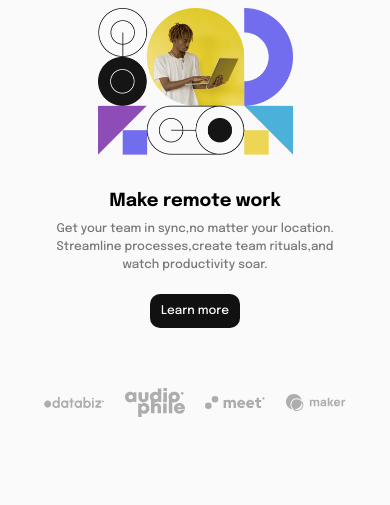
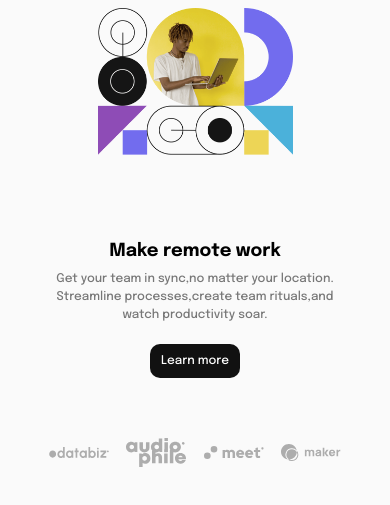
Before and after one commit to DevTinel/dropdown-menu, a plain HTML site: page index.html in a window 390 px wide. Shown: the part 83-588 px from the top of the page. Drawn offline with Linux system fonts and the light colour scheme.

Commit message:
responsive

```diff
--- a/index.css
+++ b/index.css
@@ -197,7 +197,7 @@ p {
     text-align: center;
     margin: auto;
     font-size: 12px;
-    width: 45ch;
+    width: 300px;
   }
   .imgDesktop {
     display: none;
@@ -207,7 +207,7 @@ p {
     display: block;
   }
   .conteudo {
-    margin-top: -500px !important;
+    margin-top: -400px !important;
   }
   .btn {
     margin: auto;
--- a/index.html
+++ b/index.html
@@ -1,5 +1,5 @@
 <!DOCTYPE html>
-<html lang="en">
+<html lang="pt-br">
 
 <head>
   <meta charset="UTF-8">
```
